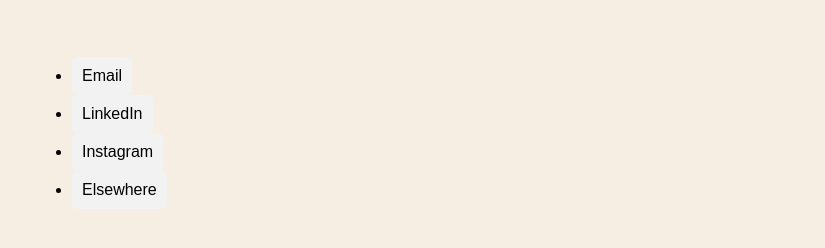
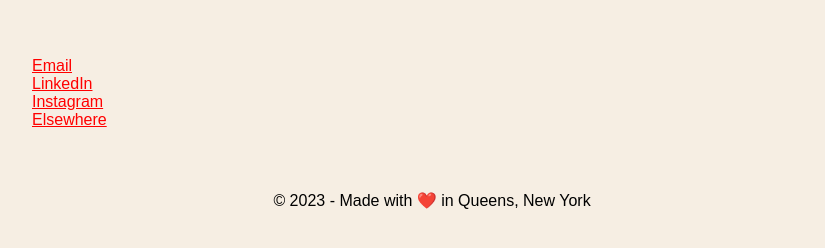
Before and after one commit to dannyolivo/dannyolivo.github.io, a plain HTML site: page index.html in a window 1280 px wide. Shown: the part 656-904 px from the top of the page, without its empty margins (208-1033 px from the left). Drawn offline with Linux system fonts and the light colour scheme.

Commit message:
Update styles.css
styling for links

```diff
--- a/styles.css
+++ b/styles.css
@@ -39,9 +39,9 @@ body {
   }
 
 
-
-  #connect .social-links {
+#connect .social-links {
     text-align: left;
+    padding: 0; /* Add this line to remove any default padding */
   }
 
   #connect .social-links li {
@@ -49,13 +49,26 @@ body {
     margin-bottom: 15px; /* Increase the margin bottom value for more spacing */
   }
 
-  .social-links a {
-    display: inline-block; /* Add this line to make the links display as blocks */
-    text-decoration: none;
-    color: #000;
-    background-color: #f2f2f2;
-    padding: 10px;
-    border-radius: 5px;
+  .social-links {
+    list-style: none; /* Add this line to remove the bullets */
+    padding: 0; /* Add this line to remove any default padding */
+  }
+
+  /* Styling for link states */
+  .social-links a:link {
+    color: red;
+  }
+
+  .social-links a:visited {
+    color: green;
+  }
+
+  .social-links a:hover {
+    color: hotpink;
+  }
+
+  .social-links a:active {
+    color: blue;
   }
 
 
```
